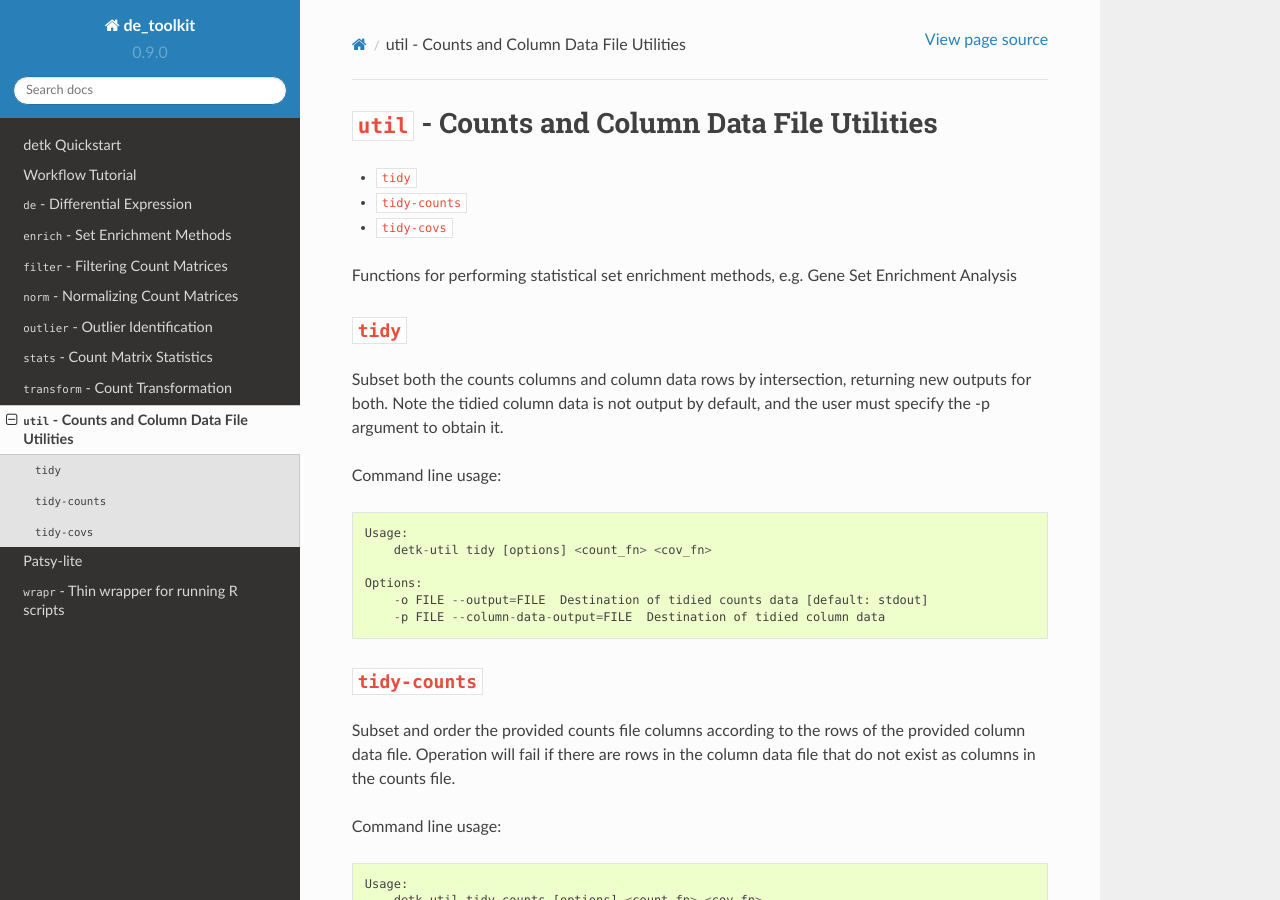
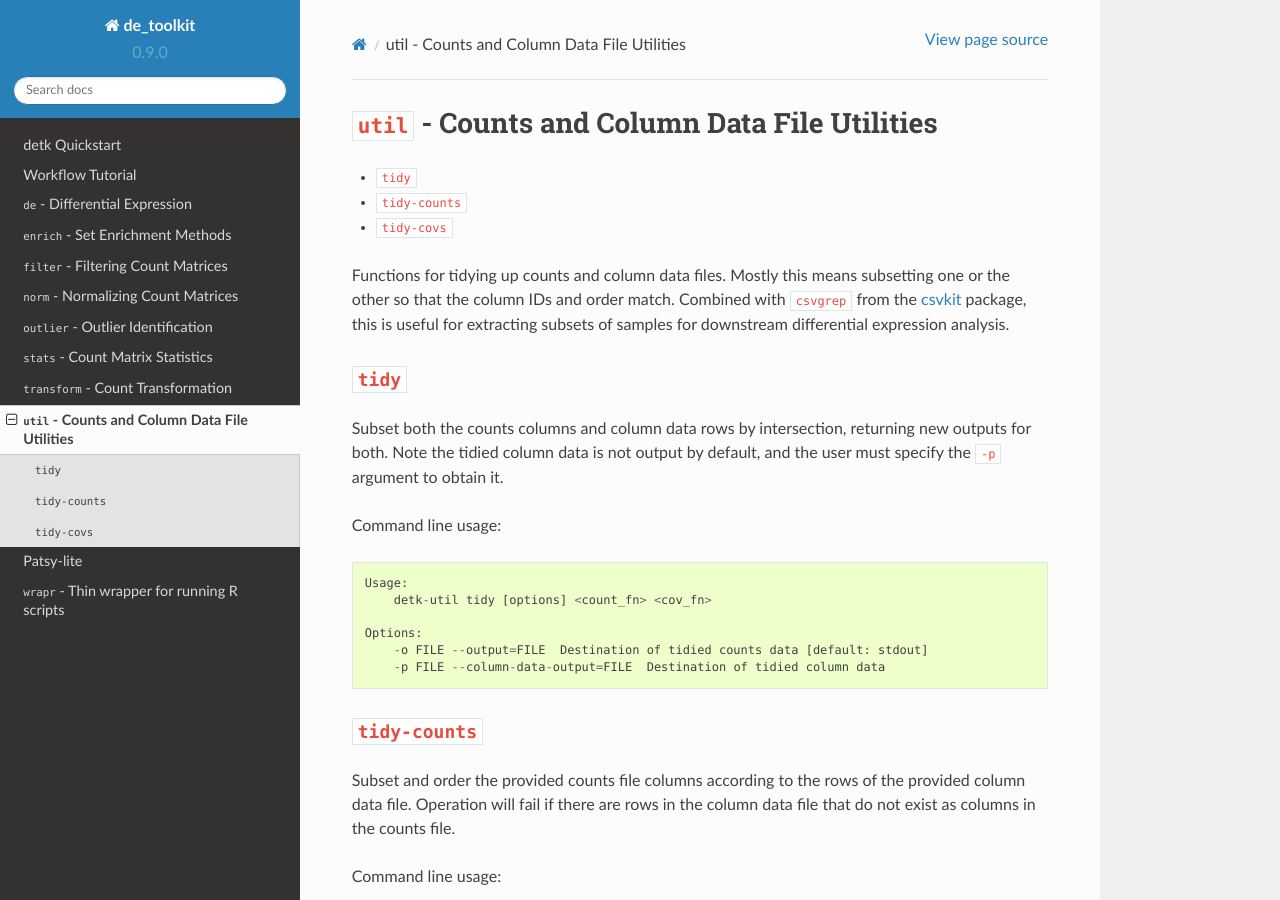
Before and after one commit to BU-Neuromics/de_toolkit, a Sphinx documentation site: the page built from docs/util.rst, in a window 1280 px wide and 900 px high. Built offline with Sphinx 7.4.7 and the Read the Docs theme 2.0.0, drawn with Linux system fonts in a browser that asks for light colours; the version number is read from the project's files by our own code.

Commit message:
added short util module doc description

```diff
--- a/docs/util.rst
+++ b/docs/util.rst
@@ -4,15 +4,20 @@
 .. contents::
     :local:
 
-Functions for performing statistical set enrichment methods, e.g.
-Gene Set Enrichment Analysis
+Functions for tidying up counts and column data files. Mostly this means
+subsetting one or the other so that the column IDs and order match.
+Combined with ``csvgrep`` from the csvkit_ package, this is useful for
+extracting subsets of samples for downstream differential expression
+analysis.
+
+.. _csvkit: https://csvkit.readthedocs.io
 
 ``tidy``
 --------
 
 Subset both the counts columns and column data rows by intersection, returning
 new outputs for both. Note the tidied column data is not output by default, and
-the user must specify the -p argument to obtain it.
+the user must specify the ``-p`` argument to obtain it.
 
 Command line usage::
 
```
